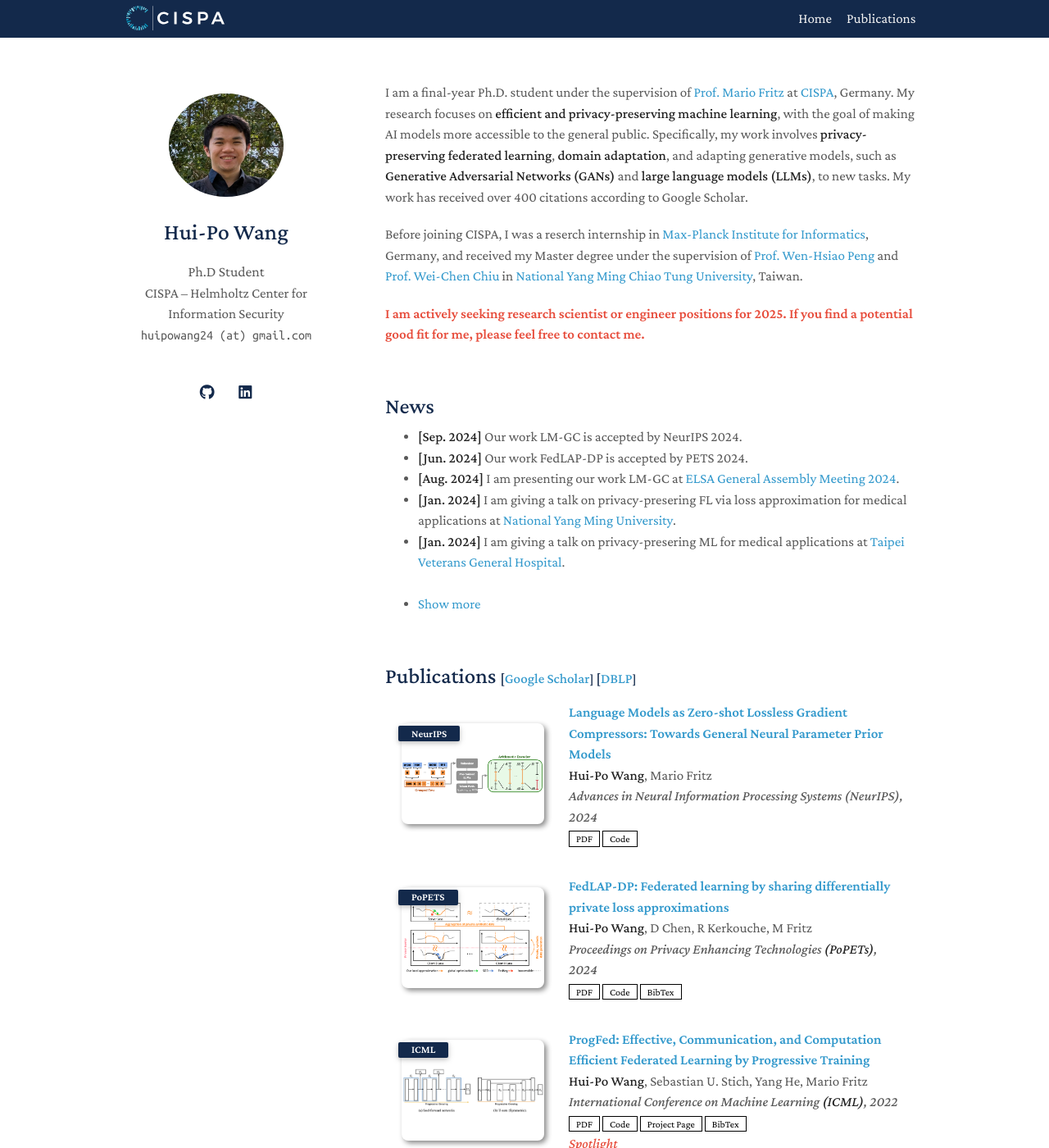
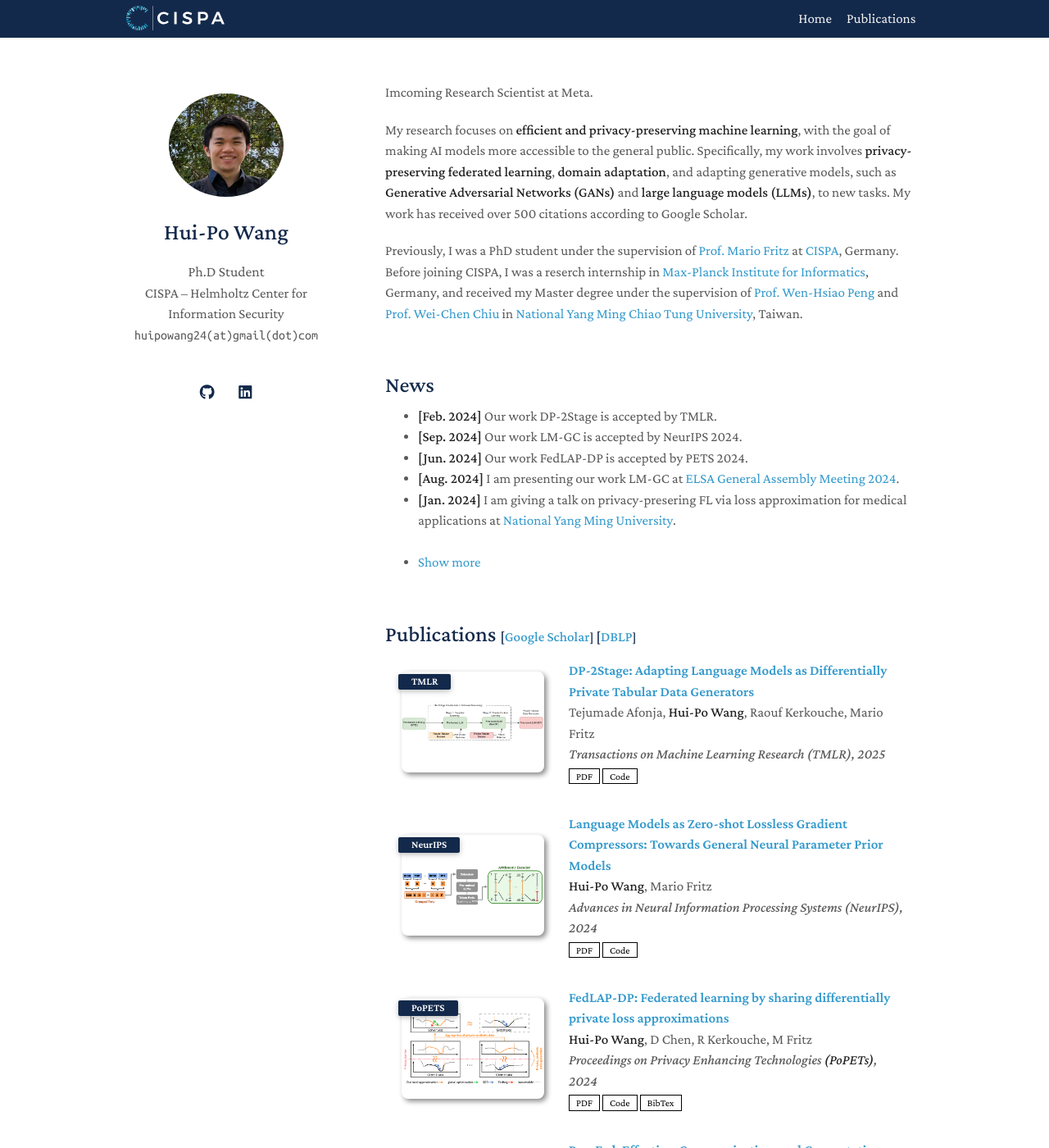
Before and after one commit to hui-po-wang/hui-po-wang.github.io, a Jekyll site: the page built from index.md, in a window 1280 px wide and 1400 px high. Shown: the whole window at 82% size. Built offline with Jekyll 4.4.1, drawn with Linux system fonts in a browser that asks for light colours; a style sheet for code colours, icons or effects is not loaded.

Commit message:
update status and dp-2stage

```diff
--- a/_config.yml
+++ b/_config.yml
@@ -9,7 +9,7 @@ position: Ph.D Student
 affiliation: CISPA – Helmholtz Center for Information Security
 affiliation_link: /
 affiliation_logo: /assets/img/cispa-long-logo.svg
-email: huipowang24 (at) gmail.com
+email: huipowang24(at)gmail(dot)com
 
 # For generate sitemap
 url: https://hui-po-wang.github.io
--- a/_data/publications.yml
+++ b/_data/publications.yml
@@ -1,4 +1,12 @@
 main:
+
+  - title: "DP-2Stage: Adapting Language Models as Differentially Private Tabular Data Generators"
+    authors: Tejumade Afonja, <strong>Hui-Po Wang</strong>, Raouf Kerkouche, Mario Fritz
+    conference_short: TMLR
+    conference: Transactions on Machine Learning Research (TMLR), 2025
+    pdf: https://arxiv.org/pdf/2412.02467?
+    code: https://github.com/tejuafonja/DP-2Stage
+    image: /assets/teaser/dp-2stage.png
 
   - title: "Language Models as Zero-shot Lossless Gradient Compressors: Towards General Neural Parameter Prior Models"
     authors: <strong>Hui-Po Wang</strong>, Mario Fritz
--- a/_includes/news.md
+++ b/_includes/news.md
@@ -1,14 +1,15 @@
 <h2 style="margin: 60px 0px 10px;">News</h2>
 
 <ul>
+<li><strong>[Feb. 2024]</strong> Our work DP-2Stage is accepted by TMLR.</li>
 <li><strong>[Sep. 2024]</strong> Our work LM-GC is accepted by NeurIPS 2024.</li>
 <li><strong>[Jun. 2024]</strong> Our work FedLAP-DP is accepted by PETS 2024.</li>
 <li><strong>[Aug. 2024]</strong> I am presenting our work LM-GC at <a target="_blank" href="https://elsa-ai.eu/">ELSA General Assembly Meeting 2024</a>.</li>
 <li><strong>[Jan. 2024]</strong> I am giving a talk on privacy-presering FL via loss approximation for medical applications at <a href="https://www.nycu.edu.tw/nycu/en/index" target="_blank">National Yang Ming University</a>.</li>
-<li><strong>[Jan. 2024]</strong> I am giving a talk on privacy-presering ML for medical applications at <a href="https://www.vghtpe.gov.tw/Index.action?mlangloc=en_US" target="_blank">Taipei Veterans General Hospital</a>.</li>
 <br/>
 <li> <a href="javascript:toggle_vis('newsmore')">Show more</a> </li>
 <div id="newsmore" style="display:none">
+  <li><strong>[Jan. 2024]</strong> I am giving a talk on privacy-presering ML for medical applications at <a href="https://www.vghtpe.gov.tw/Index.action?mlangloc=en_US" target="_blank">Taipei Veterans General Hospital</a>.</li>
   <li><strong>[Jan. 2023]</strong> I am giving a talk on efficient federated learning at <a href="https://www.nycu.edu.tw/nycu/en/index" target="_blank">National Yang Ming University</a>.</li>
   <li><strong>[Oct. 2022]</strong> Our work ProgFed is accepted by ICML 2022.</li>
   <li><strong>[Dec. 2021]</strong> Our work CosSGD is accepted by NeurIPS Workshop on New Frontiers in Federated Learning, 2022</li>
--- a/index.md
+++ b/index.md
@@ -6,11 +6,13 @@ layout: homepage
 
 <h2 style="margin: 80px 0px 10px;"></h2>
 
-I am a final-year Ph.D. student under the supervision of [Prof. Mario Fritz](https://cispa.saarland/group/fritz/) at [CISPA](https://cispa.de/en), Germany. My research focuses on **efficient and privacy-preserving machine learning**, with the goal of making AI models more accessible to the general public. Specifically, my work involves **privacy-preserving federated learning**, **domain adaptation**, and adapting generative models, such as **Generative Adversarial Networks (GANs)** and **large language models (LLMs)**, to new tasks. My work has received over 400 citations according to Google Scholar.
+Imcoming Research Scientist at Meta.
 
-Before joining CISPA, I was a reserch internship in [Max-Planck Institute for Informatics](https://www.mpi-inf.mpg.de/home), Germany, and received my Master degree under the supervision of [Prof. Wen-Hsiao Peng](https://sites.google.com/g2.nctu.edu.tw/wpeng) and [Prof. Wei-Chen Chiu](https://walonchiu.github.io/) in [National Yang Ming Chiao Tung University](https://www.nycu.edu.tw/nycu/en/index), Taiwan.
+My research focuses on **efficient and privacy-preserving machine learning**, with the goal of making AI models more accessible to the general public. Specifically, my work involves **privacy-preserving federated learning**, **domain adaptation**, and adapting generative models, such as **Generative Adversarial Networks (GANs)** and **large language models (LLMs)**, to new tasks. My work has received over 500 citations according to Google Scholar.
 
-<strong style="color:#e74d3c; font-weight:600"><strong style="color:#e74d3c; font-weight:600">I am actively seeking research scientist or engineer positions for 2025. If you find a potential good fit for me, please feel free to contact me.</strong>
+Previously, I was a PhD student under the supervision of [Prof. Mario Fritz](https://cispa.saarland/group/fritz/) at [CISPA](https://cispa.de/en), Germany. Before joining CISPA, I was a reserch internship in [Max-Planck Institute for Informatics](https://www.mpi-inf.mpg.de/home), Germany, and received my Master degree under the supervision of [Prof. Wen-Hsiao Peng](https://sites.google.com/g2.nctu.edu.tw/wpeng) and [Prof. Wei-Chen Chiu](https://walonchiu.github.io/) in [National Yang Ming Chiao Tung University](https://www.nycu.edu.tw/nycu/en/index), Taiwan.
+
+<!-- <strong style="color:#e74d3c; font-weight:600"><strong style="color:#e74d3c; font-weight:600">I am actively seeking research scientist or engineer positions for 2025. If you find a potential good fit for me, please feel free to contact me.</strong> -->
 
 {% include_relative _includes/news.md %}
 
```
Also changed, not shown: assets/teaser/dp-2stage.png (added).
